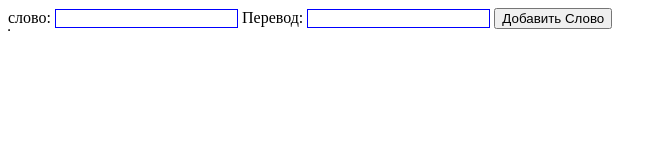
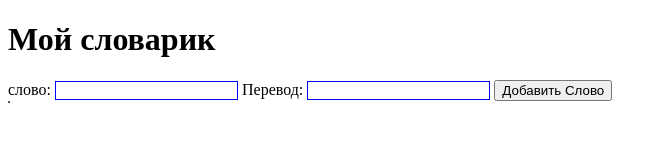
Before and after one commit to nikita-reshetnyak/My-Vocabulary, a plain HTML site: page index.html in a window 1280 px wide. Shown: the whole page, without its empty margins (0-667 px from the left). Drawn offline with Linux system fonts and the light colour scheme.

Commit message:
Update index.html

```diff
--- a/index.html
+++ b/index.html
@@ -10,7 +10,7 @@
 </head>
 
 <body>
-
+<h1>Мой словарик</h1>
 
    <label>
       слово:
```
